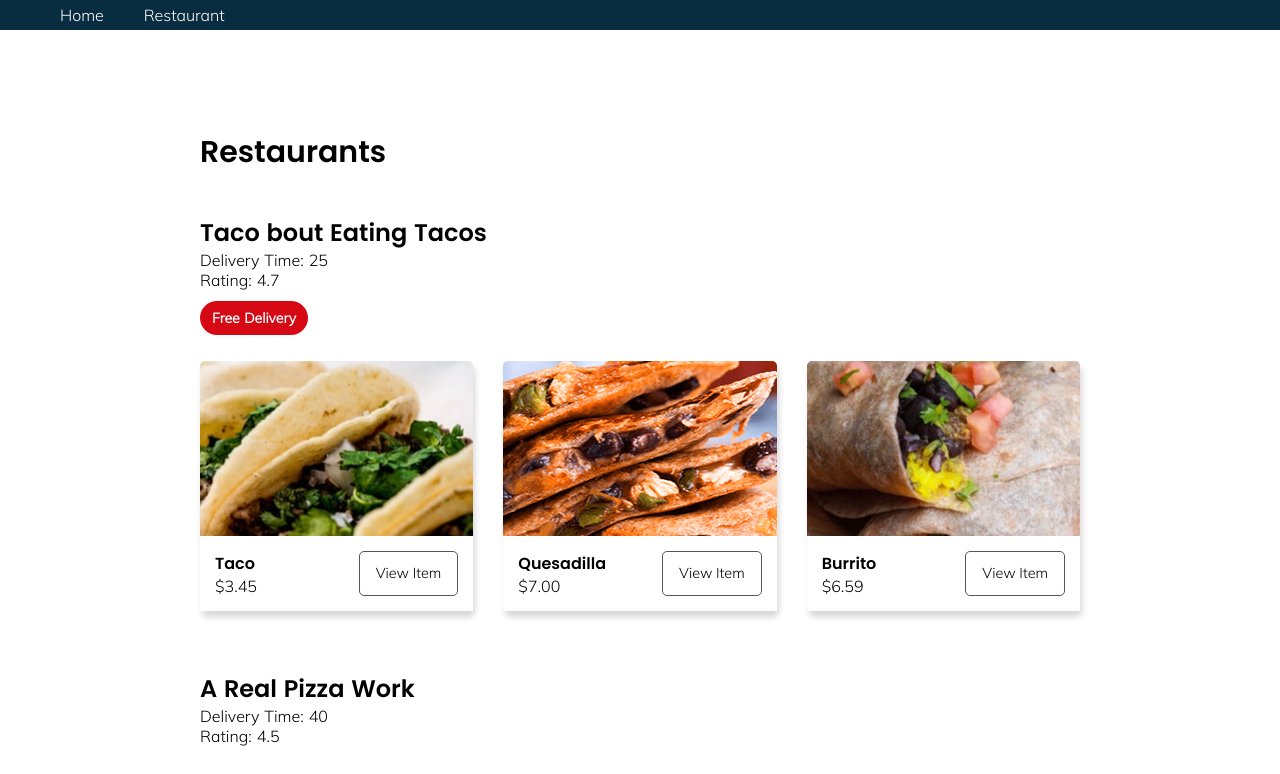
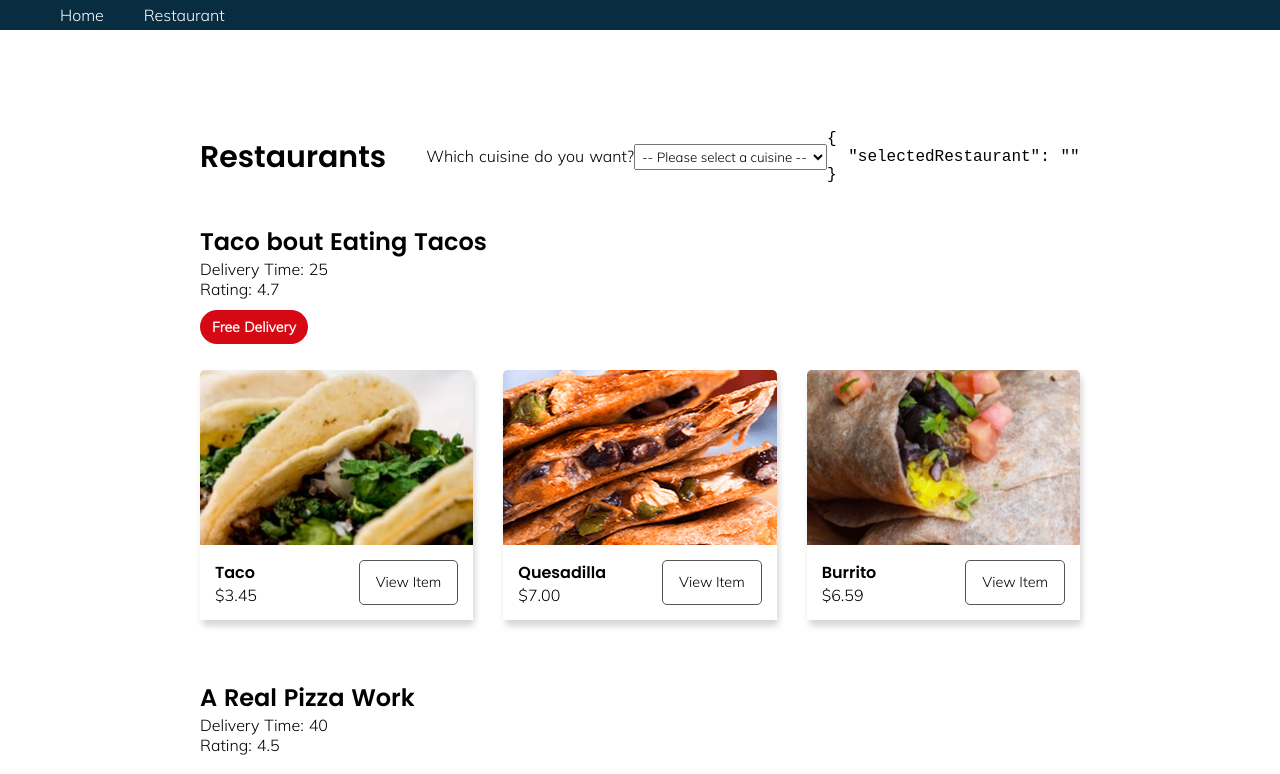
Before and after one commit to Mostakimul/food-app, a Nuxt app: page /restaurant in a window 1280 px wide. Shown: the top 774 px of the page. Built offline with nearby package versions, Linux system fonts and the light colour scheme.

Commit message:
Selection for filter added

```diff
--- /dev/null
+++ b/components/TheSelect.vue
@@ -0,0 +1,32 @@
+<template>
+  <div>
+    <label :for="select">Which {{ select }} do you want?</label>
+    <select
+      @change="$emit('change', $event.target.value)"
+      :name="select"
+      :id="select"
+    >
+      <option value>-- Please select a {{ select }} --</option>
+      <option v-for="option in selectOptions" :key="option" :value="option">
+        {{ option }}
+      </option>
+    </select>
+  </div>
+</template>
+
+<script>
+export default {
+  props: {
+    select: {
+      type: String,
+      default: ' cuisine',
+    },
+    selectOptions: {
+      type: Array,
+      default: () => [' Tacos', 'Pizza', 'Dim Sum'],
+    },
+  },
+};
+</script>
+
+<style lang="scss" scoped></style>
--- a/pages/restaurant.vue
+++ b/pages/restaurant.vue
@@ -2,20 +2,27 @@
   <main class="container restaurant">
     <div class="restaurantheading">
       <h1>Restaurants</h1>
+      <TheSelect @change="selectedRestaurant = $event" />
+      <pre>{{ $data }}</pre>
     </div>
     <TheResturantInfo />
   </main>
 </template>
 
 <script>
-import TheResturantInfo from '@/components/TheResturantInfo.vue'
-
+import TheResturantInfo from '@/components/TheResturantInfo.vue';
+import TheSelect from '@/components/TheSelect.vue';
 export default {
   components: {
+    TheSelect,
     TheResturantInfo,
   },
-}
+  data() {
+    return {
+      selectedRestaurant: '',
+    };
+  },
+};
 </script>
 
-<style lang="scss" scoped>
-</style>
+<style lang="scss" scoped></style>
```
